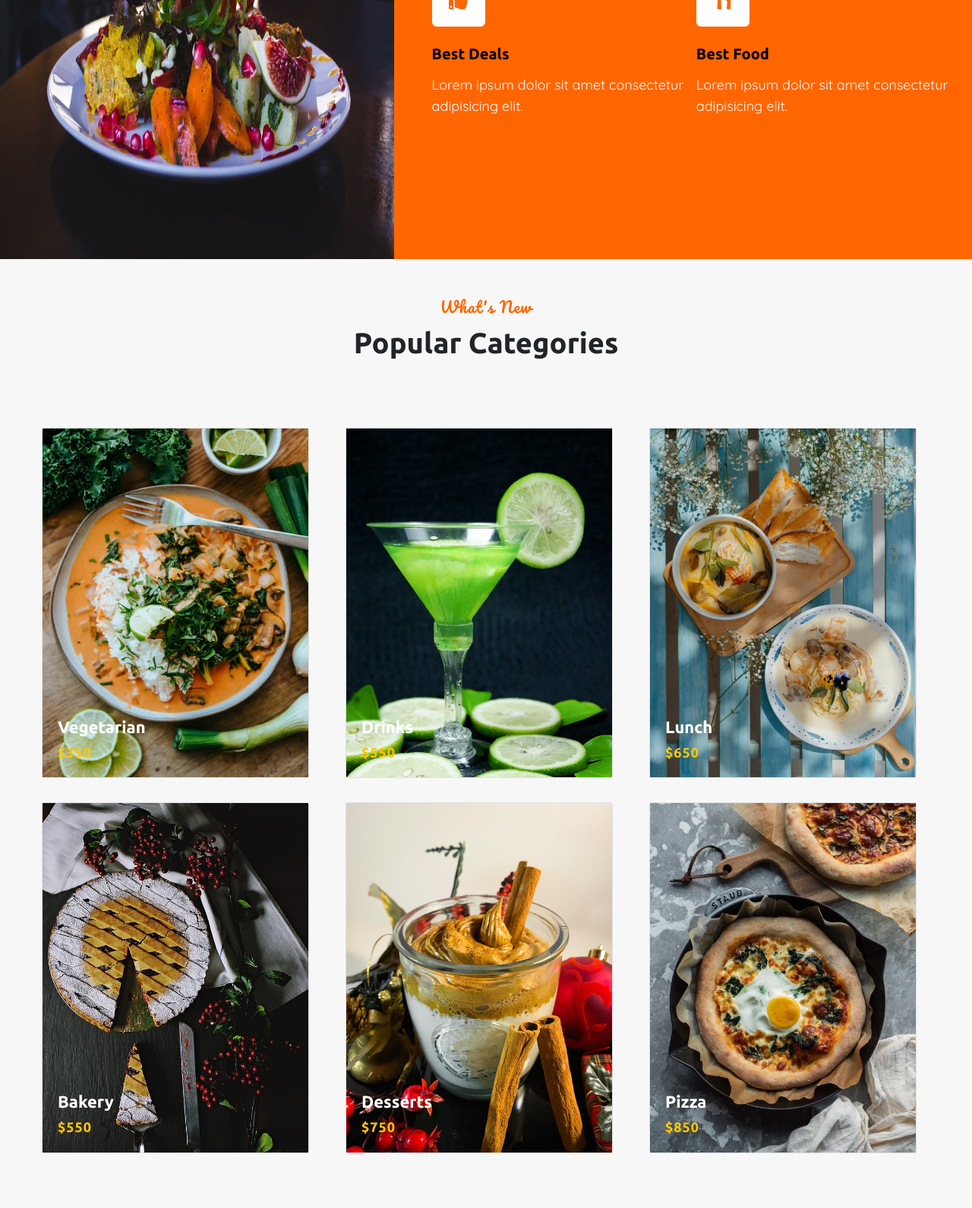
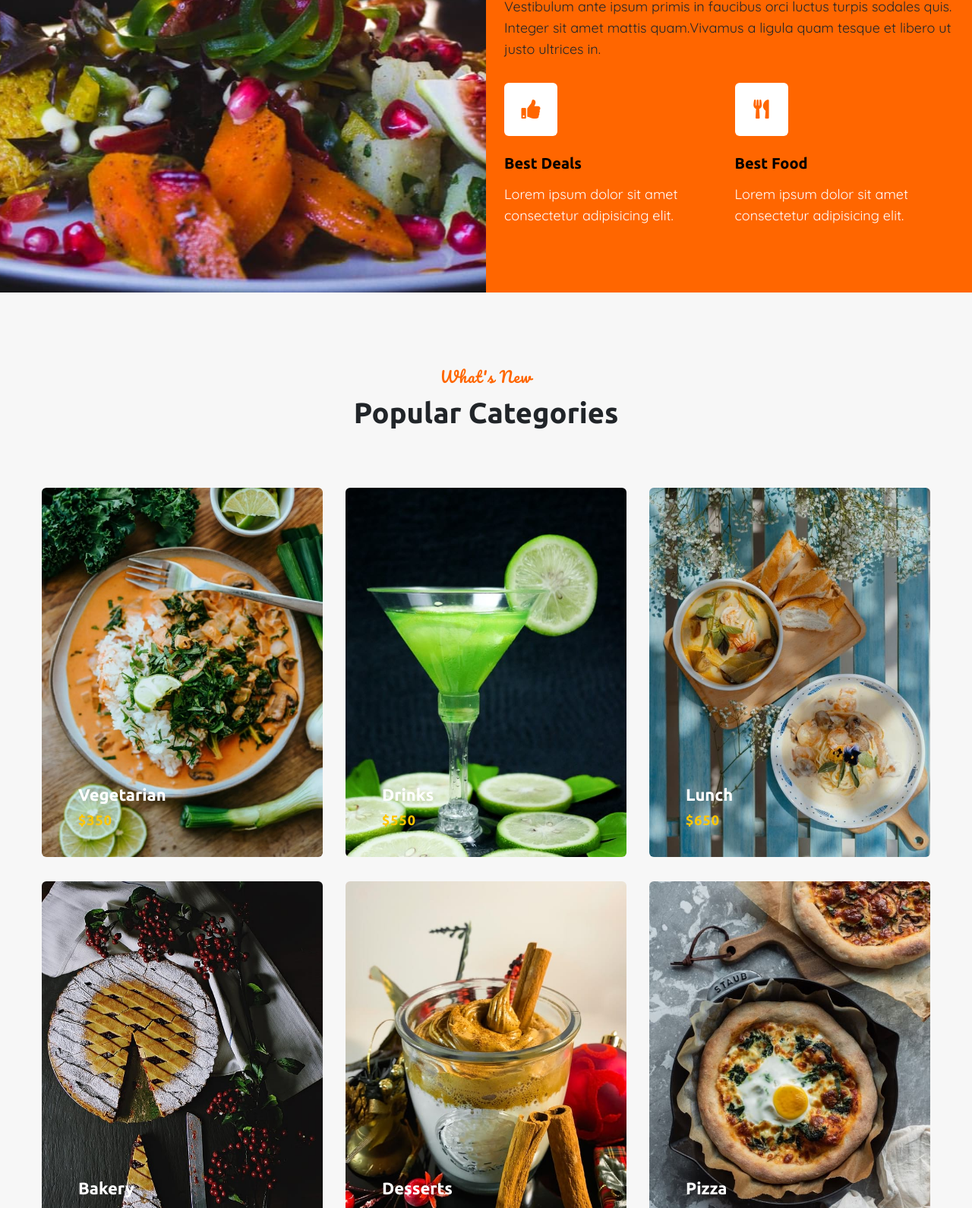
Before and after one commit to lamnguyen8998/BAITAP-BS4, a plain HTML site: page index.html in a window 1280 px wide. Shown: the part 539-2129 px from the top of the page at 76% size. Drawn offline with nearby package versions, Linux system fonts and the light colour scheme; a web font is replaced by a local one.

Commit message:
update 29/6

```diff
--- a/CSS/style.css
+++ b/CSS/style.css
@@ -13,7 +13,7 @@ p {
     line-height: 28px;
     font-family: 'Quicksand', sans-serif;
 }
-.content__left h5{
+.col-lg-5 h5{
     font-size: 20px;
     font-weight: 400;
     line-height: 30px;
@@ -22,13 +22,13 @@ p {
     display: block;
     font-family: 'Pacifico', cursive;
 }
-.container{
+/* .container{
     display: flex;
-}
-.content__left{
+} */
+.col-lg-5{
     width: 240%;
 }
-.content__left h3{
+.col-lg-5 h3{
     font-size: 38px;
     line-height: 48px;
     font-weight: 600;
@@ -36,29 +36,78 @@ p {
 .morethan__content{
     background-color: #ff6600;
 }
+.agent-block-image{
+    background: url(../img/banner3.jpg) no-repeat center;
+    position: relative;
+    z-index: 1;
+    min-height: 600px;
+}
+
 
 .content__right{
     font-size: 18px;
     line-height: 28px;
-    color:rgba(22, 28, 45, 0.7)
+    color:rgba(22, 28, 45, 0.7);
     font-family: 'Quicksand', sans-serif;
 }
-.morethan__content{
-    display: flex;
-    justify-content: space-between;
+
+
+.align-items-center {
+    align-items: center !important;
 }
-.morethan__left img{
-    width: 94%;
-    height: 600px;
-    margin-left: -16px;
+.img {
+    vertical-align: middle;
+    border-style: none;
+    border-radius: 6px;
+}
+.gal-slide-img {
+    position: relative;
+}
+.gal-slide-info {
+    left: auto;
+    bottom: 0;
+    width: 95%;
+    padding: 0 10px;
+    position: absolute;
+    opacity: 0;
+    color: white;
+    transform: translate3d(0, 10%, 0);
+    transition: opacity 0.3s;
+}
+.img:hover {
+    opacity: 0.85;
+    transition: all 0.4s;
+}
+.content-left-sec a h4 {
+    font-size: 22px;
+    line-height: 30px;
+    color: white;
+    font-weight: 700;
+}
+.gal-slide-info h4{
+    font-size: 18px;
+    color: white;
+}
+.gal-slide-info a:hover{
+    text-decoration: none;
+}
+.gal-slide-grid .gal-slide-info {
+    opacity: 1;
+    transition: all 0.4s;
+}
+.gal-slide-info span {
+    font-weight: 600;
+    color: #ffc600;
+    font-size: 18px;
+    letter-spacing: 1px;
 }
 
-.morethan__right h5{
+.col-lg-6 h5{
     color: white;
     font-size: 22px;
     font-family: 'Pacifico', cursive;
 }
-.morethan__right h3{
+.col-lg-6 h3{
     font-size: 38px;
     line-height: 48px;
     font-weight: 600;
@@ -128,6 +177,12 @@ p {
 }
 .whatnew {
     background-color: #f7f7f7;
+}
+.row {
+    display: flex;
+    flex-wrap: wrap;
+    margin-right: -15px;
+    margin-left: -15px;
 }
 .title__whatnew{
     text-align: center;
@@ -301,7 +356,7 @@ p {
     box-shadow: rgb(46 41 51 / 8%) 0px 2px 4px, rgb(71 63 79 / 16%) 0px 5px 10px;
 }
 #stats .w3-stats{
-    width: 1170px;
+    /* width: 1170px; */
     margin-top: -70px;
 }
 .numscroller {
--- a/index.html
+++ b/index.html
@@ -24,28 +24,36 @@
 <body>
     <section class="aboutus">
         <div class="container py-5">
-            <div class="content__left">
+            <div class="row content-1-grids">
+                <div class="col-lg-5 content-1-left">
                     <h5 class="title__aboutus">About Us</h5>
-                <h3 class="title__aboutus__second mb-4">We found our creative space that is open for you.</h3>
+                    <h3 class="title-w3l mb-4">We found our creative space that is open for you.</h3>
                 </div>
-            <div class="content__right">
+                <div class="col-lg-7 content-1-right pl-lg-5 mt-lg-0 mt-3">
                     <p>
                         Lorem ipsum viverra feugiat. Pellen tesque libero ut justo, ultrices in ligula. Semper at
                         tempufddfel. Lorem ipsum dolor sit amet elit. Non quae, fugiat nihil ad. Lorem ipsum dolor sit amet.
                         Lorem ipsum init dolor sit, amet elit. Dolor ipsum non velit, culpa!Lorem ipsum init dolor sit.
+                        <p class="mt-3">
 
                             Lorem ipsum viverra feugiat. Pellen tesque libero ut justo, ultrices in ligula. Semper at
                             tempufddfel. Lorem ipsum dolor sit amet elit. Non quae, fugiat nihil ad. Lorem ipsum dolor sit amet.
                         </p>
+
+                    </p>
+                </div>
             </div>
         </div>
     </section>
     <section class="morethan">
-        <div class="morethan__content container-fluid">
-            <div class="morethan__left">
-                <img src="./img/banner3.jpg" alt="banner more than">
+        <div class="morethan__content container-fluid px-lg-0">
+            <div class="row align-items-center no-gutters">
+                <div class="col-lg-6 px-lg-0 pt-lg-0 pt-5">
+                    <div class="agent-block-image">
+
           </div>
-            <div class="morethan__right my-5">
+                </div>
+                <div class="col-lg-6 px-lg-4 py-lg-3 py-4">
                     <h5>More than 3000 Restaurants</h5>
                     <h3>Book a table easly at the best price</h3>
                     <p>Vestibulum ante ipsum primis in faucibus orci luctus turpis sodales quis. Integer sit amet mattis
@@ -66,69 +74,81 @@
 
                 </div>
             </div>
+        </div>
     </section>
     <section class="whatnew py-5">
+        <div class="container py-md-5 py-2">
         <div class="title__whatnew">
             <h5>What's New</h5>
-            <h3>Popular Categories</h3>
+            <h3 class="title-w3l mb-lg-5">Popular Categories</h3>
         </div>
-        <div class="container py-md-5 py-2">
-            <div class="row">
-                <div class="col-4 mt-4 pt-lg-2">
-                    <div class="card" style="width: 22rem;">
-                        <img src="./img/g1.jpg" class="img img-fluid" alt="g1">
-                        <div class="card-body">
+        <div class="res-categories-grids row">
+            <div class="col-lg-4 col-6 content-left-sec gal-slide-grid mt-lg-0 mt-4">
+              <div class="gal-slide-img">
+                <a href="#"><img src="./img/g1.jpg" class="img img-fluid" alt=""></a>
+              </div>
+              <div class="gal-slide-info p-md-5 p-4">
+                <a href="#">
                   <h4 class="mt-4 mb-0">Vegetarian</h4>
+                </a>
                 <h6 class="mt-sm-2 mt-1"><span>$350</span></h6>
               </div>
             </div>
+            <div class="col-lg-4 col-6 content-left-sec gal-slide-grid mt-lg-0 mt-4">
+              <div class="gal-slide-img">
+                <a href="#"><img src="./img/g2.jpg" class="img img-fluid" alt=""></a>
               </div>
-                <div class="col-4 mt-4 pt-lg-2">
-                    <div class="card" style="width: 22rem;">
-                        <img src="./img/g2.jpg" class="img img-fluid" alt="g1">
-                        <div class="card-body">
+              <div class="gal-slide-info p-md-5 p-4">
+                <a href="#">
                   <h4 class="mt-4 mb-0">Drinks</h4>
+                </a>
                 <h6 class="mt-sm-2 mt-1"><span>$550</span></h6>
               </div>
             </div>
+            <div class="col-lg-4 col-6 content-left-sec gal-slide-grid mt-lg-0 mt-4">
+              <div class="gal-slide-img">
+                <a href="#"><img src="./img/g3.jpg" class="img img-fluid" alt=""></a>
               </div>
-                <div class="col-4 mt-4 pt-lg-2">
-                    <div class="card" style="width: 22rem;">
-                        <img src="./img/g3.jpg" class="img img-fluid" alt="g1">
-                        <div class="card-body">
+              <div class="gal-slide-info p-md-5 p-4">
+                <a href="#">
                   <h4 class="mt-4 mb-0">Lunch</h4>
+                </a>
                 <h6 class="mt-sm-2 mt-1"><span>$650</span></h6>
               </div>
             </div>
+            <div class="col-lg-4 col-6 content-left-sec gal-slide-grid mt-4 pt-lg-2">
+              <div class="gal-slide-img">
+                <a href="#"><img src="./img/g4.jpg" class="img img-fluid" alt=""></a>
               </div>
-                <div class="col-4 mt-4 pt-lg-2">
-                    <div class="card" style="width: 22rem;">
-                        <img src="./img/g4.jpg" class="img img-fluid" alt="g1">
-                        <div class="card-body">
+              <div class="gal-slide-info p-md-5 p-4">
+                <a href="#">
                   <h4 class="mt-4 mb-0">Bakery</h4>
+                </a>
                 <h6 class="mt-sm-2 mt-1"><span>$550</span></h6>
               </div>
             </div>
+            <div class="col-lg-4 col-6 content-left-sec gal-slide-grid mt-4 pt-lg-2">
+              <div class="gal-slide-img">
+                <a href="#"><img src="./img/g5.jpg" class="img img-fluid" alt=""></a>
               </div>
-                <div class="col-4 mt-4 pt-lg-2">
-                    <div class="card" style="width: 22rem;">
-                        <img src="./img/g5.jpg" class="img img-fluid" alt="g1">
-                        <div class="card-body">
+              <div class="gal-slide-info p-md-5 p-4">
+                <a href="#">
                   <h4 class="mt-4 mb-0">Desserts</h4>
+                </a>
                 <h6 class="mt-sm-2 mt-1"><span>$750</span></h6>
               </div>
             </div>
+            <div class="col-lg-4 col-6 content-left-sec gal-slide-grid mt-4 pt-lg-2">
+              <div class="gal-slide-img">
+                <a href="#"><img src="./img/g6.jpg" class="img img-fluid" alt=""></a>
               </div>
-                <div class="col-4 mt-4 pt-lg-2">
-                    <div class="card" style="width: 22rem;">
-                        <img src="./img/g6.jpg" class="img img-fluid" alt="g1">
-                        <div class="card-body">
+              <div class="gal-slide-info p-md-5 p-4">
+                <a href="#">
                   <h4 class="mt-4 mb-0">Pizza</h4>
+                </a>
                 <h6 class="mt-sm-2 mt-1"><span>$850</span></h6>
               </div>
             </div>
-                </div>
-
           </div>
         </div>
 
@@ -238,28 +258,28 @@
         <div class="container">
             <div class="w3-stats">
               <div class="row">
-                  <div class="col-3">
+                  <div class="col-md-3 col-6 mt-md-0 mt-4">
                     <div class="counter">
                       <span class="fa fa-calculator"></span>
                       <div class='numscroller mt-3' data-min='1' data-max='15100' data-delay='5' data-increment='100'>15100</div>
                       <p class="count-text">Branches</p>
                     </div>
                   </div>
-                  <div class="col-3">
+                  <div class="col-md-3 col-6 mt-md-0 mt-4">
                     <div class="counter">
                       <span class="fa fa-utensils"></span>
                       <div class='numscroller mt-3' data-min='1' data-max='19256' data-delay='5' data-increment='100'>19256</div>
                       <p class="count-text">Food Items</p>
                     </div>
                   </div>
-                  <div class="col-3">
+                  <div class="col-md-3 col-6 mt-md-0 mt-4">
                     <div class="counter">
                       <span class="fa fa-users"></span>
                       <div class='numscroller mt-3' data-min='1' data-max='12100' data-delay='5' data-increment='100'>12100</div>
                       <p class="count-text">Chefs</p>
                     </div>
                   </div>
-                  <div class="col-3">
+                  <div class="col-md-3 col-6 mt-md-0 mt-4">
                     <div class="counter">
                       <span class="fa fa-smile"></span>
                       <div class='numscroller mt-3' data-min='1' data-max='2560' data-delay='5' data-increment='100'>2560</div>
```
Lines whose indentation alone changed are shown as unchanged.
